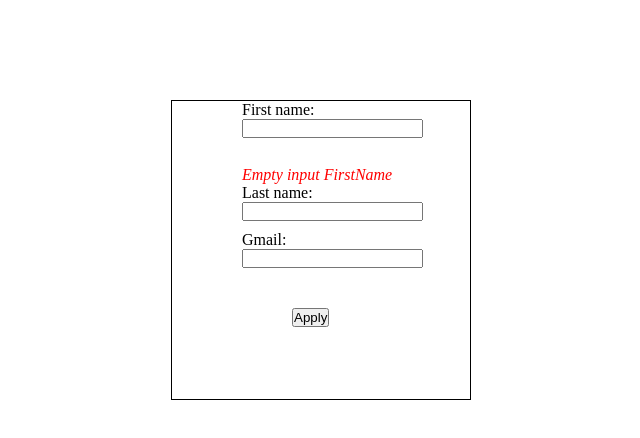
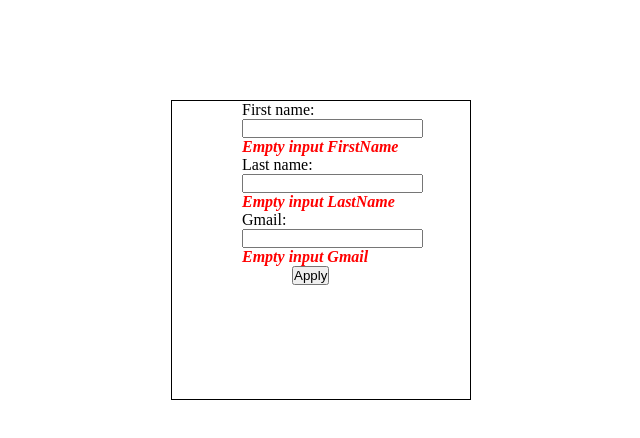
Before and after one commit to elnurra/JavaScript-task-4, a plain HTML site: page index.html in a window 1280 px wide. Both pictures are taken after a click on the button "Apply". Shown: the whole page, without its empty margins (319-959 px from the left). Drawn offline with Linux system fonts and the light colour scheme.

Commit message:
Task completed

```diff
--- a/JS/index.js
+++ b/JS/index.js
@@ -5,19 +5,30 @@ const label2 = document.querySelector(".surname-error");
 const label3 = document.querySelector(".gmail-error");
 btn.addEventListener("click", () => {
   const fname = document.getElementById("fname").value;
+  let condition = false;
+  let condition2 = false;
+  let condition3 = false;
   const lname = document.getElementById("lname").value;
   const email = document.getElementById("gmail").value;
-  if (fname === "") {
-    label.innerHTML = "<br/><i>Empty input FirstName <i>";
+  if (fname.trim().length === 0) {
+    label.innerHTML = "<i>Empty input FirstName <i>";
   } else {
-    if (lname === "") {
-      label2.innerHTML = "<br><i>Empty input LastName<i>";
-    } else {
-      if (email === "") {
-        label3.innerHTML = "<br><i>Empty input Gmail<i>";
-      } else {
-        newDiv.innerHTML = `<br />WELCOME!<br />Name:${fname}<br />Lastname:${lname}<br />Email: ${email}`;
-      }
-    }
+    condition = true;
+  }
+  if (lname.trim().length === 0) {
+    label2.innerHTML = "<i>Empty input LastName<i>";
+  } else {
+    condition2 = true;
+  }
+  if (email.trim().length === 0) {
+    label3.innerHTML = "<i>Empty input Gmail<i>";
+  } else {
+    condition3 = true;
+  }
+  if (condition && condition2 && condition3) {
+    newDiv.innerHTML = `<br />WELCOME!<br />Name:${fname}<br />Lastname:${lname}<br />Email: ${email}`;
+    label.innerHTML = "<b>Correct</b> <br />";
+    label2.innerHTML = "<b>Correct</b> <br />";
+    label3.innerHTML = "<b>Correct</b> <br />";
   }
 });
--- a/assets/sass/partials/sections/_form.scss
+++ b/assets/sass/partials/sections/_form.scss
@@ -13,21 +13,20 @@
     form {
       margin-left: 70px;
       width: 170px;
-      input {
-        margin-bottom: 10px;
-      }
     }
     i {
       color: red;
     }
+    b {
+      color: green;
+    }
     .submit {
       display: block;
       justify-content: center;
-      height: 62.5%;
+      height: 50.5%;
       .apply {
         display: inline-block;
         margin-left: 120px;
-        margin-top: 30px;
       }
     }
   }
--- a/index.html
+++ b/index.html
@@ -15,18 +15,19 @@
         <div class="container">
             <div class="support">
                 <div class="contact">
+
                     <form action="/" method="get">
                         <label class="fname" for="fname">First name:</label><br />
                         <input type="text" id="fname" name="fname" /> <br />
-                        <span class="name-error"></span>
+                        <strong class="name-error">Firstname is reqiuared</strong>
 
                         <label class="lname" for="lname">Last name:</label><br />
                         <input type="text" id="lname" name="lname" /> <br />
-                        <span class="surname-error"></span>
+                        <strong class="surname-error">Lastname is reqiuared</strong>
 
                         <label class="gmail" for="gmail">Gmail: </label><br />
                         <input type="text" id="gmail" name="gmail" /> <br />
-                        <span class="gmail-error"></span>
+                        <strong class="gmail-error">Gmail is reqiuared</strong>
 
                     </form>
                 </div>
```
Also changed, not shown: assets/css/style.css.
